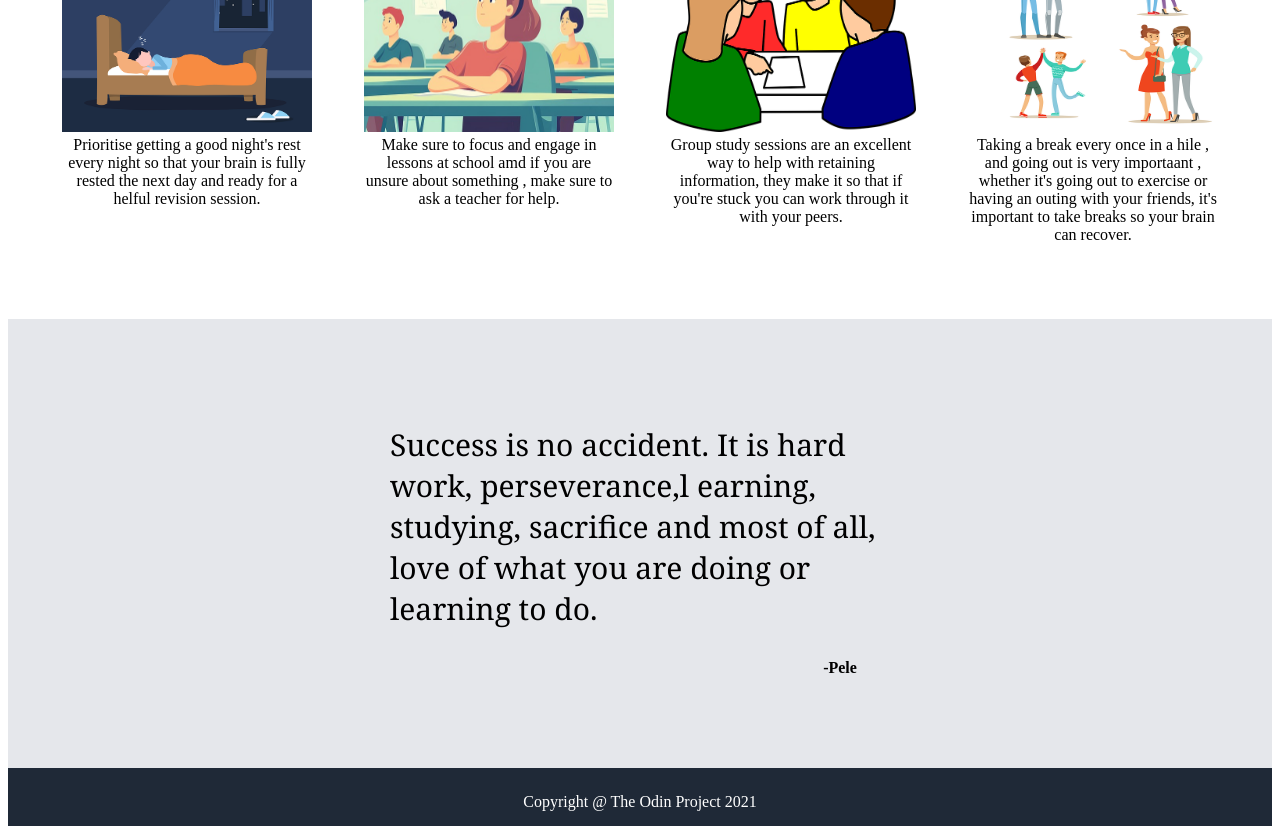
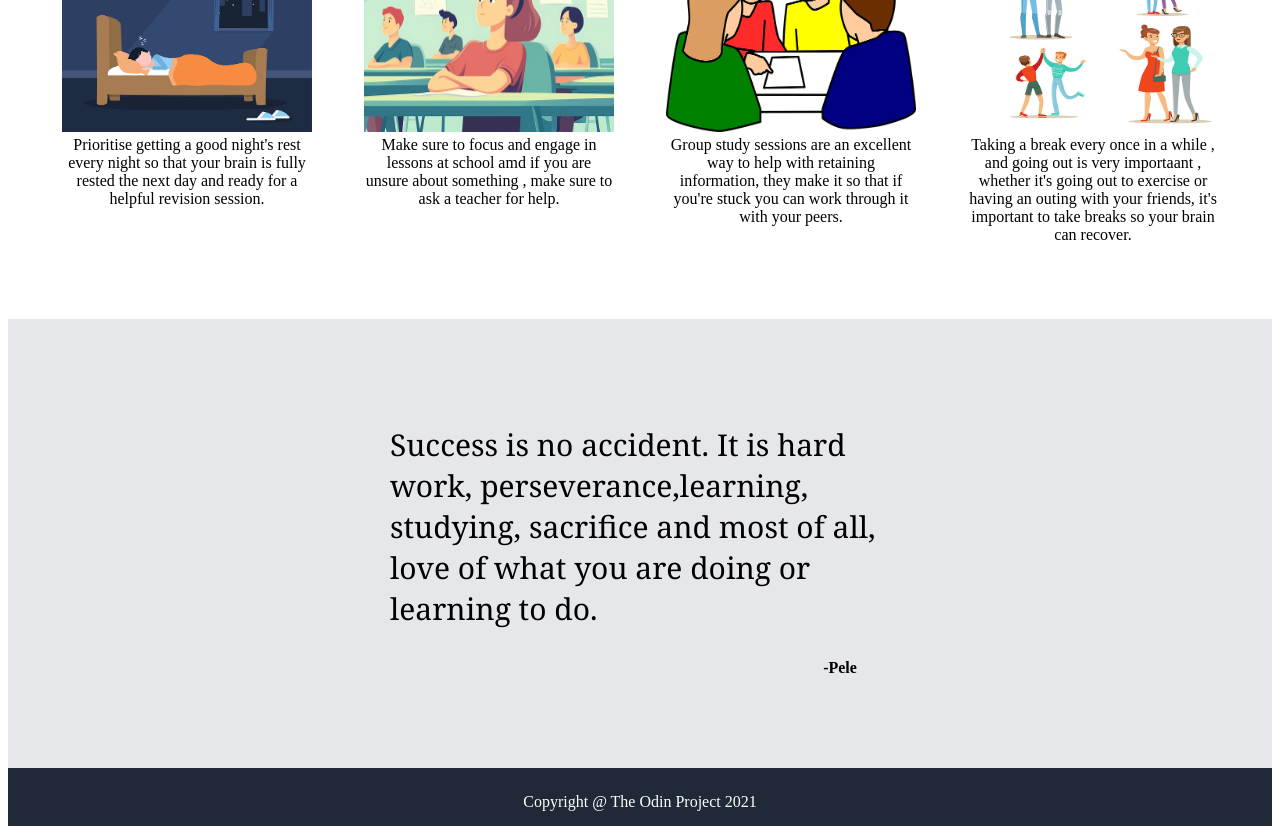
Before and after one commit to Oyin414/landing-page, a plain HTML site: page index.html in a window 1280 px wide. Shown: the part 660-1486 px from the top of the page. Drawn offline with Linux system fonts and the light colour scheme.

Commit message:
corect spelling mistakes

```diff
--- a/index.html
+++ b/index.html
@@ -36,7 +36,7 @@
   <div class="container-image">
     <div class="info">
       <img src="./sleep.png" alt="girl sleeping" height="200" width="250">
-      <div class="photo-text">Prioritise getting a good night's rest every night so that your brain is fully rested the next day and ready for a helful revision session.</div>
+      <div class="photo-text">Prioritise getting a good night's rest every night so that your brain is fully rested the next day and ready for a helpful revision session.</div>
     </div>
     <div class="info">
       <img src="./classroom.jpg" alt="girl in class" height="200" width="250">
@@ -48,12 +48,12 @@
     </div>
     <div class="info">
       <img src="./friends.png" alt="friends hanging out" height="200" width="250">
-      <div class="photo-text">Taking a break every once in a hile , and going out is very importaant , whether it's going out to exercise or having an outing with your friends, it's important to take breaks so your brain can recover.</div>
+      <div class="photo-text">Taking a break every once in a while , and going out is very importaant , whether it's going out to exercise or having an outing with your friends, it's important to take breaks so your brain can recover.</div>
     </div>
   </div>
 </section>
 <section class="third">
-  <div class="quote"><p>Success is no accident. It is hard work, perseverance,l earning, studying, sacrifice and most of all,
+  <div class="quote"><p>Success is no accident. It is hard work, perseverance,learning, studying, sacrifice and most of all,
     love of what you are doing or learning to do. </p> </div>
     <p class="thor">-Pele</p>
 
```
